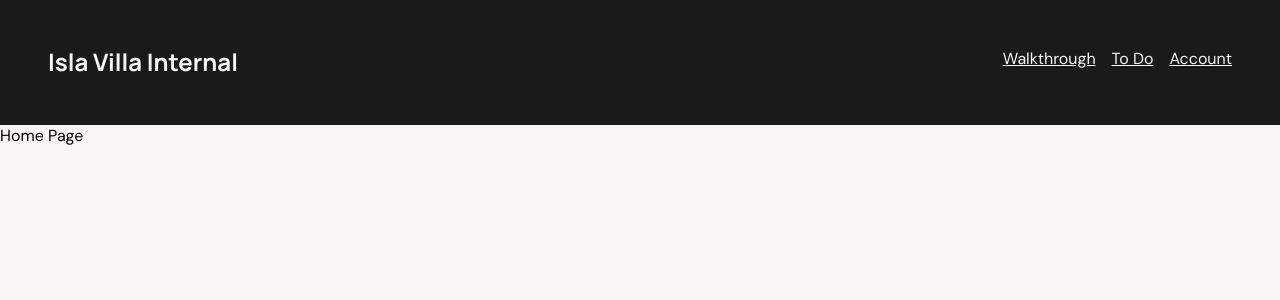
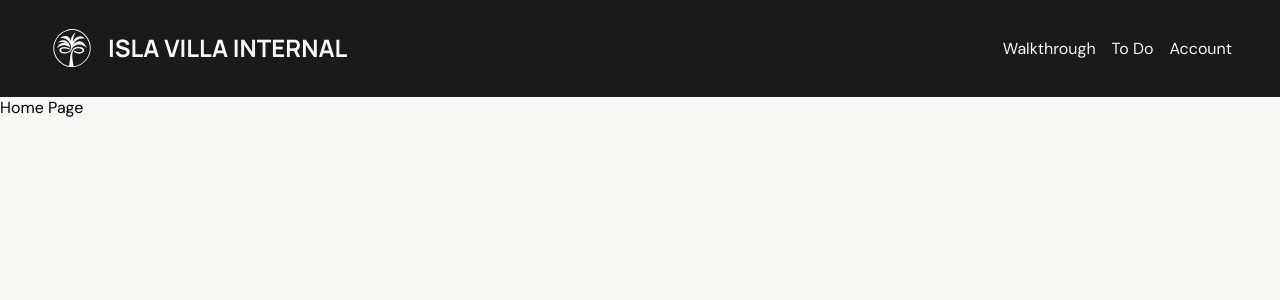
Before and after one commit to ZachRadaza/Isla-Internal, a Vue app: page / in a window 1280 px wide. Shown: the top 300 px of the page. Built offline with nearby package versions, Linux system fonts and the light colour scheme; no server answers.

Commit message:
header styling update

```diff
--- a/client/App.vue
+++ b/client/App.vue
@@ -191,6 +191,7 @@ input, textarea, .input{
     font-family: var(--font-body);
     font-size: var(--font-size-md);
     padding: var(--space-3);
+    cursor: text;
 }
 
 :is(input, textarea, .input):is(:hover, :focus-visible){
--- a/client/src/components/Header.vue
+++ b/client/src/components/Header.vue
@@ -1,12 +1,16 @@
 <script setup>
 import useUser from '../composables/useUser';
+import IslaVillaIcon from './icons/IslaVillaIcon.vue';
 
 const { user, isLoggedIn } = useUser();
 
 </script>
 <template>
     <header class="isla-header">
-        <RouterLink to="/" id="isla-header-home">Isla Villa Internal</RouterLink>
+        <RouterLink to="/" id="isla-header-home">
+            <IslaVillaIcon />
+            Isla Villa Internal
+        </RouterLink>
         <nav>
             <RouterLink to="/walkthrough">Walkthrough</RouterLink>
             <RouterLink to="/todo">To Do</RouterLink>
@@ -27,10 +31,11 @@ const { user, isLoggedIn } = useUser();
     position: sticky;
     top: 0;
     background: var(--color-black);
-    padding: var(--space-6);
+    padding: var(--space-5) var(--space-6);
     display: flex;
     flex-direction: row;
     justify-content: space-between;
+    align-items: center;
     z-index: 9999;
 }
 
@@ -38,12 +43,34 @@ const { user, isLoggedIn } = useUser();
     color: var(--color-white);
 }
 
+.isla-header a{
+    text-decoration: none;
+    border-bottom: 1px solid transparent;
+    transition: all 100ms ease;
+}
+
+.isla-header a:is(:hover, :focus-visible){
+    color: var(--color-white);
+    opacity: 1;
+    border-bottom-color: var(--color-white);
+}
+
 .isla-header #isla-header-home{
+    display: flex;
+    flex-direction: row;
+    align-items: center;
+    gap: var(--space-4);
+
     font-family: var(--font-heading);
     font-size: var(--font-size-lg);
     line-height: 1.2;
     font-weight: var(--font-weight-lg);
-    text-decoration: none;
+    text-transform: uppercase;
+    padding: var(--space-1);
+}
+
+.isla-header #isla-header-home .icon{
+    fill: var(--color-white);
 }
 
 .isla-header nav{
```
